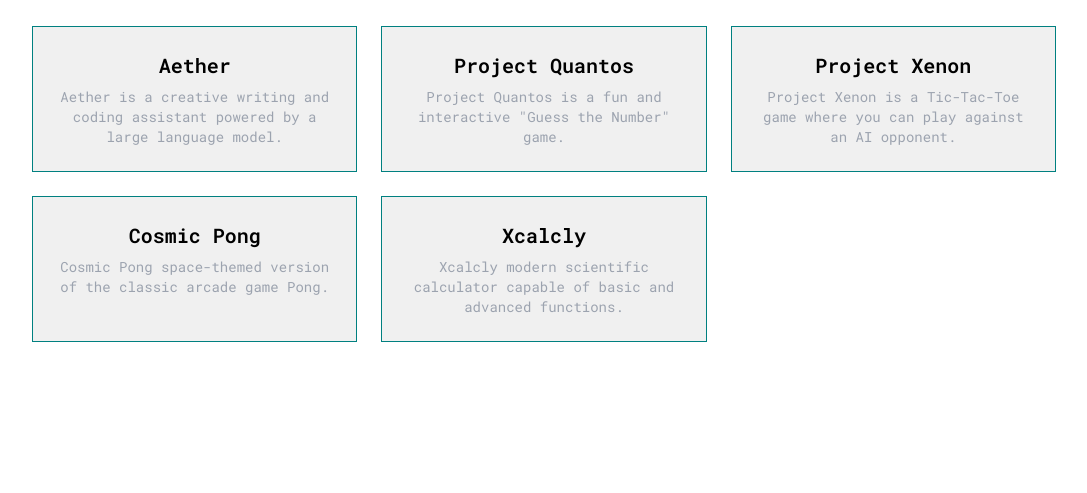
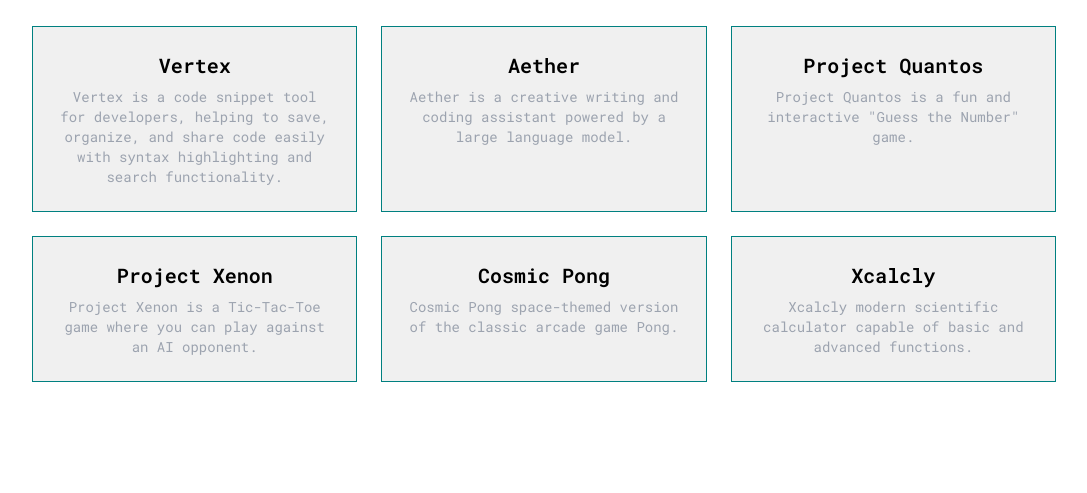
Before and after one commit to XavierOpurozor/nexus, a plain HTML site: page index.html in a window 1280 px wide. Both pictures are taken after a click on the link "Apps". Shown: the part 230-723 px from the top of the page, without its empty margins (96-1183 px from the left). Drawn offline with nearby package versions, Linux system fonts and the light colour scheme.

Commit message:
Update index.html

```diff
--- a/index.html
+++ b/index.html
@@ -202,21 +202,18 @@
 
     <main class="w-full max-w-5xl mt-8 flex-grow">
 
-        <!-- The sub-brand list section is now the only section that toggles visibility -->
         <section id="sub-brand-list-section" class="mt-8 hidden content-section animate-fadeIn">
             <h2 id="sub-brand-list-title" class="text-4xl font-extrabold text-center text-accent-color mb-8"></h2>
             <div id="sub-brand-list" class="grid grid-cols-1 md:grid-cols-2 lg:grid-cols-3 gap-6">
             </div>
         </section>
 
-        <!-- The main content section with the iframe is now always visible on non-list pages -->
         <section id="main-content-section" class="mt-8 hidden content-section animate-fadeIn">
             <div id="content-container">
                 <iframe id="main-iframe" frameborder="0"></iframe>
             </div>
         </section>
 
-        <!-- New static content section for the home page -->
         <section id="static-content-section" class="mt-8 content-section animate-fadeIn">
             <div id="home-content" class="w-full h-80vh p-8 bg-gray-200 rounded-xl shadow-lg border-2 border-accent-color">
                 <h2 class="text-5xl font-extrabold text-accent-color mb-4">Welcome to NXH Nexus</h2>
@@ -268,6 +265,11 @@
                 apps: {
                     title: 'Apps',
                     subBrands: {
+                        'vertex': {
+                            title: 'Vertex',
+                            url: 'https://xavieropurozor.github.io/vertex/',
+                            description: 'Vertex is a code snippet tool for developers, helping to save, organize, and share code easily with syntax highlighting and search functionality.'
+                        },
                         'projectaether': {
                             title: 'Aether',
                             url: 'https://xavieropurozor.github.io/aether',
@@ -388,7 +390,7 @@
                                 card.querySelector('.card-button').classList.add('opacity-0');
                             });
 
-                            card.addEventListener('click', () => {
+                            card.addEventListener('click', (event) => {
                                 event.preventDefault();
                                 loadPage(pageName, id);
                             });
```
